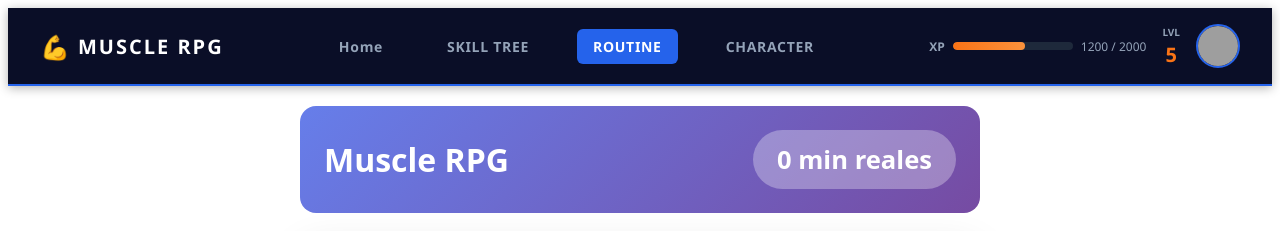
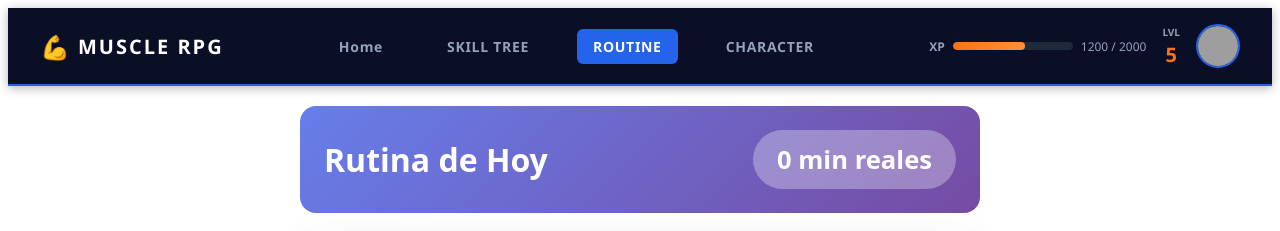
Before and after one commit to fase99/Muscle-RPG, an Angular app in the folder frontend/: page /rutina in a window 1280 px wide. Shown: the top 231 px of the page. Built offline with nearby package versions, Linux system fonts and the light colour scheme; grey boxes are pictures that could not be loaded.

Commit message:
Refactor rutina.component.html layout structure

```diff
--- a/frontend/src/app/rutina/rutina.component.html
+++ b/frontend/src/app/rutina/rutina.component.html
@@ -1,6 +1,6 @@
 <div class="page">
   <header class="header">
-    <h1>Muscle RPG</h1>
+    <h1>Rutina de Hoy</h1>
     <div class="cronometro">
       <strong>{{ minutosReales() }}</strong> min reales
     </div>
@@ -68,4 +68,5 @@
       Generar otra rutina
     </button>
   </main>
+
 </div>
```
